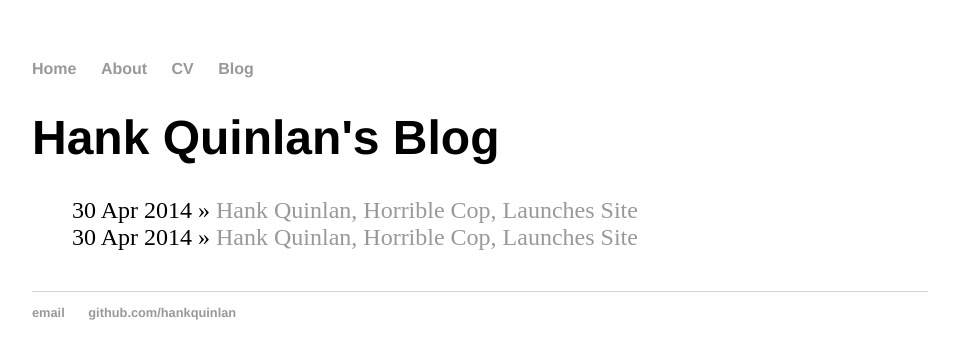
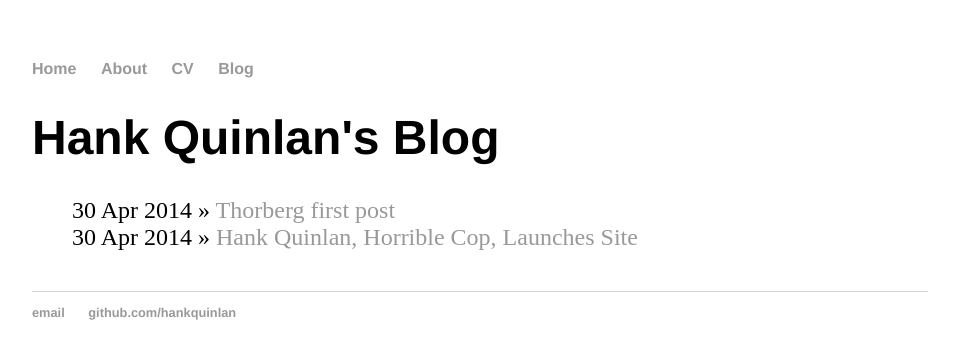
Before and after one commit to Thorberg14/Thorberg14.github.io, a Jekyll site: the page built from blog/index.html, in a window 1280 px wide. Shown: the top 359 px of the page, without its empty margins (160-1119 px from the left). Built offline with Jekyll 4.4.1, drawn with Linux system fonts in a browser that asks for light colours.

Commit message:
Update 2016-02-25-Thorberg-first-post.md

```diff
--- a/_posts/2016-02-25-Thorberg-first-post.md
+++ b/_posts/2016-02-25-Thorberg-first-post.md
@@ -1,6 +1,6 @@
 ---
 layout: post
-title: "Hank Quinlan, Horrible Cop, Launches Site"
+title: "Thorberg first post"
 date: 2014-04-30
 ---
 
```
